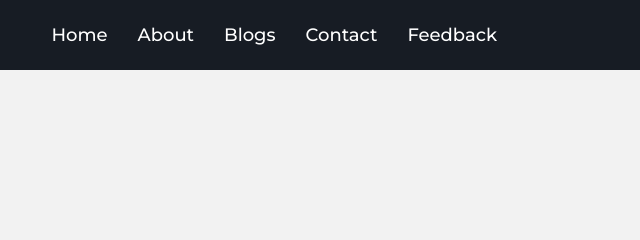
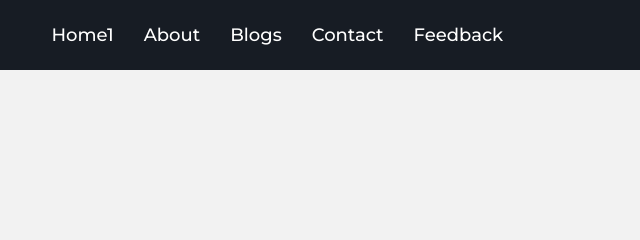
Before and after one commit to rakeshrayakar/loginmysite, a plain HTML site: page index.html in a window 1280 px wide. Shown: the top 240 px of the page, 237-877 px from the left. Drawn offline with Linux system fonts and the light colour scheme.

Commit message:
Update index.html

```diff
--- a/index.html
+++ b/index.html
@@ -36,7 +36,7 @@
 
          <div class="nav-items">
 
-            <li><a href="home.html">Home</a></li>
+            <li><a href="home.html">Home1</a></li>
 
             <li><a href="home.html">About</a></li>
 
```
